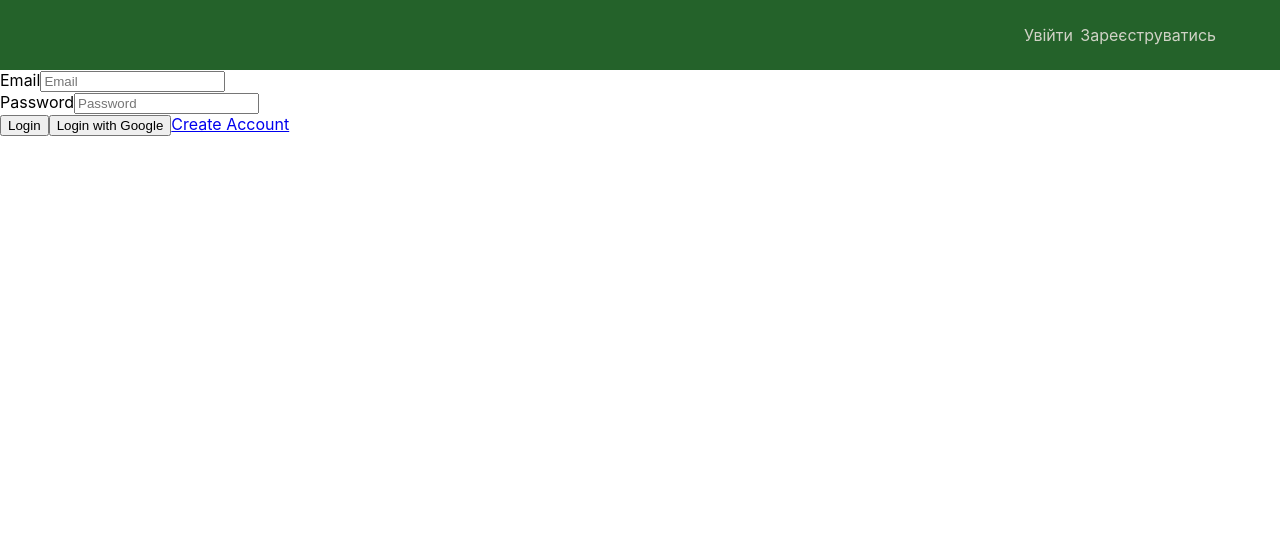
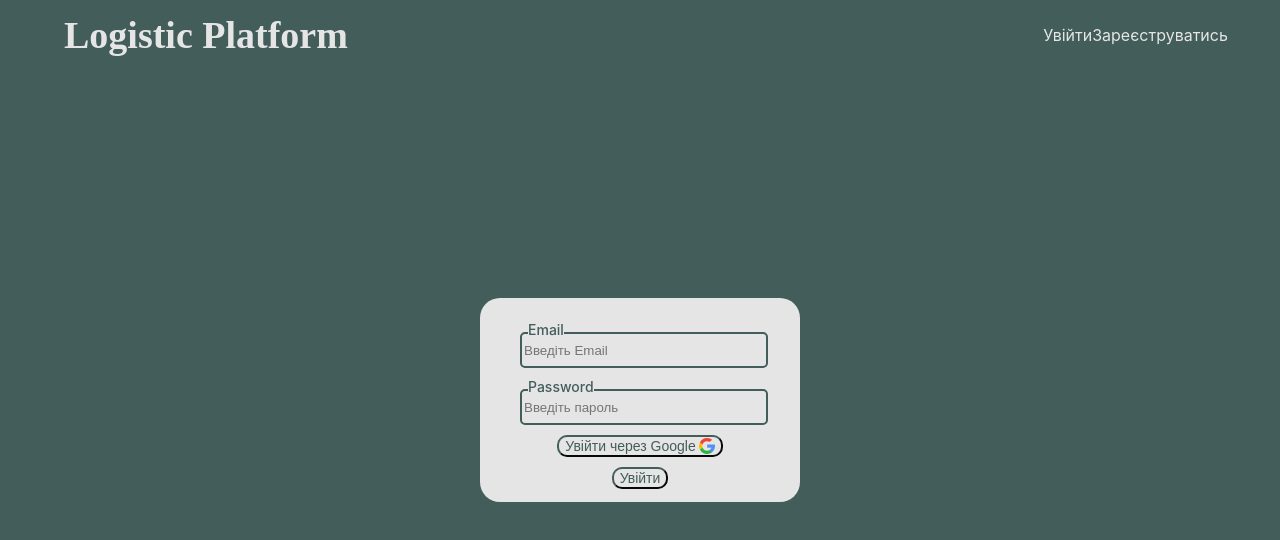
Before and after one commit to Edy2003/Logistic-platform, a React (Create React App) app in the folder front-end/: page / in a window 1280 px wide. Shown: the top 540 px of the page. Built offline with nearby package versions, Linux system fonts and the light colour scheme; no server answers.

Commit message:
Added form styles

```diff
--- a/front-end/src/components/header/header.js
+++ b/front-end/src/components/header/header.js
@@ -19,9 +19,12 @@ function Header (){
 
                 </div>
                 :
-                <div className='header-links-container'>
-                    <Link to={'/'} className='header-link'>Увійти</Link>
-                    <Link to={'signup'} className='header-link'> Зареєструватись</Link>
+                <div className='header-container'>
+                    <p className='logo'>Logistic Platform</p>
+                    <div className='header-links-container'>
+                        <Link to={'/'} className='header-link'>Увійти</Link>
+                        <Link to={'signup'} className='header-link'> Зареєструватись</Link>
+                    </div>
                 </div>}
         </div>
     )
--- a/front-end/src/components/login/Login.js
+++ b/front-end/src/components/login/Login.js
@@ -2,6 +2,8 @@ import React from "react";
 import {Link, Navigate} from "react-router-dom";
 import {doSignInWithEmailAndPassword, doSignInWithGoogle} from "../../Firebase/auth";
 import {useAuth} from "../../contexts/authContext";
+import '../../styles/login-form.css'
+import google from '../../google.png'
 
 function Login() {
 
@@ -41,22 +43,23 @@ function Login() {
     return(
         <>
             {userLoggedIn && <Navigate to={'/home'} replace={true}/>}
-            <div>
-                <form action='' onSubmit={handleSubmit}>
-                    <div>
-                        <label htmlFor='email'>Email</label>
-                        <input onChange={emailChangeHandler} type='email' id='email' name='email' placeholder='Email'/>
+            <div className='login-form'>
+                <form onSubmit={handleSubmit}>
+                    <div className='form-inputs'>
+                        <span className='label'><p>Email</p></span>
+                        <input onChange={emailChangeHandler} type='email' id='email' name='email'
+                               placeholder='Введіть Email'/>
                     </div>
-                    <div>
-                        <label htmlFor='password'>Password</label>
-                        <input onChange={passwordChangeHandler} type='password' id='password' name='password' placeholder='Password'/>
+                    <div className='form-inputs'>
+                        <span className='label'><p>Password</p></span>
+                        <input onChange={passwordChangeHandler} type='password' id='password' name='password'
+                               placeholder='Введіть пароль'/>
                     </div>
-                    <button type="submit">Login</button>
                     <button type="button"
                             onClick={onGoogleSignIn}>
-                        Login with Google
+                        Увійти через Google <img src={google} alt='google'/>
                     </button>
-                    <Link to='/signup' type="submit">Create Account</Link>
+                    <button type="submit">Увійти</button>
                 </form>
             </div>
         </>
--- a/front-end/src/components/signup/Signup.js
+++ b/front-end/src/components/signup/Signup.js
@@ -50,26 +50,25 @@ function Signup() {
     return (
         <>
             {userLoggedIn && <Navigate to={'/home'} replace={true} />}
-            <div>
+            <div className='login-form'>
                 <form onSubmit={handleSubmit}>
-                    <div>
-                        <label htmlFor='name'>Name</label>
+                    <div className='form-inputs'>
+                        <span className='label'><p>Name</p></span>
                         <input type='text' onChange={inputChangeHandler} id='name' name='name' placeholder='Name' value={usersInfo.name} />
                     </div>
-                    <div>
-                        <label htmlFor='surname'>Surname</label>
+                    <div className='form-inputs'>
+                        <span className='label'><p>Surname</p></span>
                         <input type='text' onChange={inputChangeHandler} id='surname' name='surname' placeholder='Surname' value={usersInfo.surname} />
                     </div>
-                    <div>
-                        <label htmlFor='email'>Email</label>
+                    <div className='form-inputs'>
+                        <span className='label'><p>Email</p></span>
                         <input onChange={(e) => setEmail(e.target.value)} type='email' id='email' name='email' placeholder='Email' value={email} />
                     </div>
-                    <div>
-                        <label htmlFor='password'>Password</label>
+                    <div className='form-inputs'>
+                        <span className='label'><p>Password</p></span>
                         <input onChange={(e) => setPassword(e.target.value)} type='password' id='password' name='password' placeholder='Password' value={password} />
                     </div>
-                    <button type="submit">Sign-up</button>
-                    <Link to='/'>Log in</Link>
+                    <button type="submit">Зареєструватись</button>
                 </form>
                 {errorMessage && <p>{errorMessage}</p>}
             </div>
--- a/front-end/src/styles/header.css
+++ b/front-end/src/styles/header.css
@@ -1,23 +1,40 @@
 .header{
-    background-color: #24622A;
+    position: fixed;
+    z-index: 2;
+    background-color: #425d5a;
     height: 70px;
     width: 100%;
     display: flex;
     align-items: center;
     justify-content: flex-end;
 }
+.header-container{
+    width:100%;
+    display: flex;
+    justify-content: space-between;
+    align-items: center;
+    margin:0 5%;
+}
 .header-links-container{
     width:15%;
     display: flex;
     justify-content: space-between;
-    margin-right: 5%;
 }
 .header-links-container-logout{
     width:5%;
     margin-right: 1%;
 }
+.logo{
+    color: #e5e5e5;
+    font-family: "Times New Roman";
+    font-size: 38px;
+    font-weight: bold;
+}
 .header-link{
-    color: #D0D2C6;
+    color: #e5e5e5;
     text-decoration: none;
     cursor: pointer;
 }
+.header-link:hover{
+    color: #fcb11c;
+}
--- /dev/null
+++ b/front-end/src/styles/login-form.css
@@ -0,0 +1,68 @@
+.login-form{
+    position: absolute;
+    z-index: 1;
+    background-color: #425d5a;
+    height: 100%;
+    width: 100%;
+    display: flex;
+    align-items: center;
+    justify-content: center;
+}
+
+form{
+    display: flex;
+    flex-direction: column;
+    align-items: center;
+    justify-content: center;
+    background: #e5e5e5;
+    height: auto;
+    width: 25%;
+    border-radius: 20px;
+    padding: 1% 0;
+}
+
+.form-inputs{
+    display: flex;
+    flex-direction: column;
+    width: 75%;
+}
+.label{
+    z-index: 2;
+}
+.label p{
+    margin: 10px 8px -6px;
+    color: #425d5a;
+    font-size: 14px;
+    font-weight: 500;
+    background-color: #e5e5e5;
+    width: fit-content;
+}
+input{
+    z-index: 1;
+    width:100%;
+    height: 30px;
+    border: #425d5a 2px solid;
+    border-radius: 5px;
+    background-color: #e5e5e5 ;
+}
+
+button{
+    display: flex;
+    margin: 10px 0 0;
+    color: #425d5a;
+    font-size: 14px;
+    font-weight: 500;
+    background-color: #e5e5e5;
+    border-radius: 10px;
+    border-color: #425d5a;
+    cursor: pointer;
+    align-items: center;
+}
+button:hover{
+    transition: 0.1s;
+    color: #e5e5e5;
+    background-color: #425d5a;
+}
+button img{
+    margin-left: 3px;
+}
```
Also changed, not shown: front-end/src/google.png (added).
